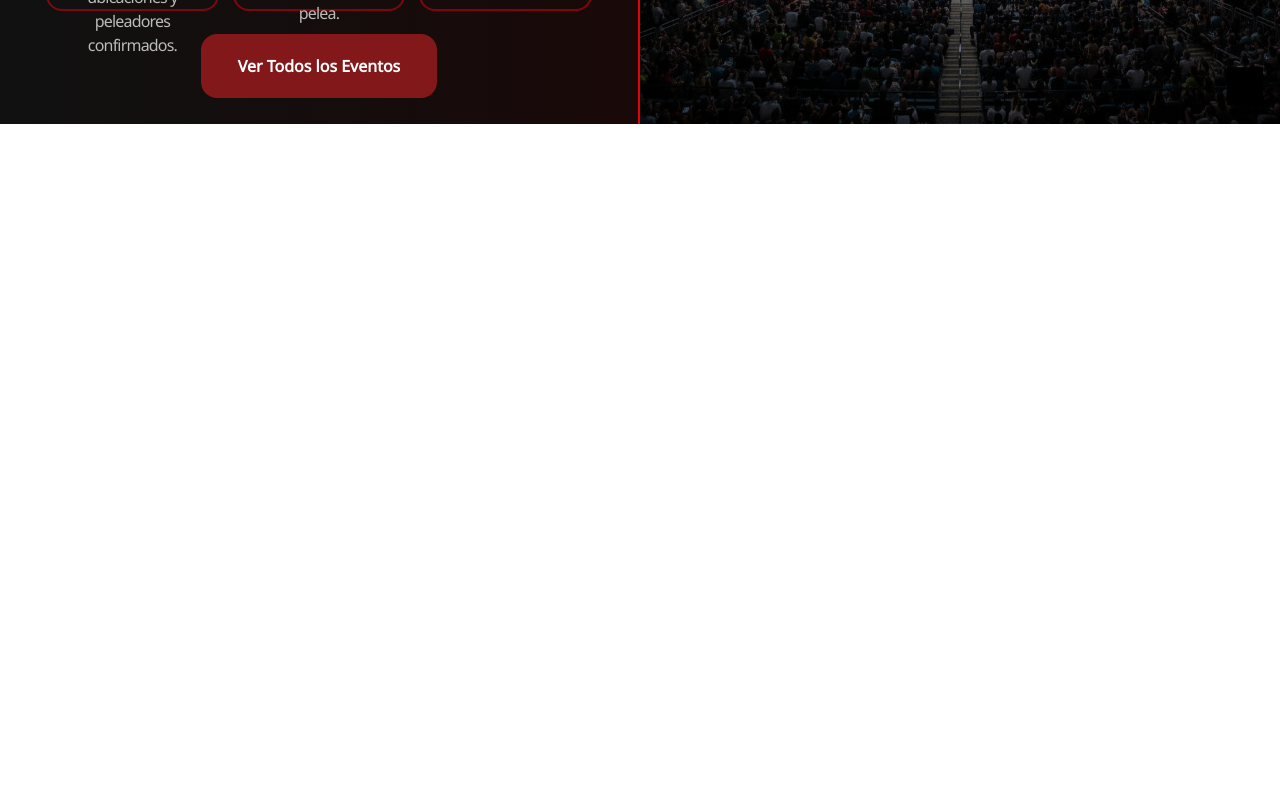
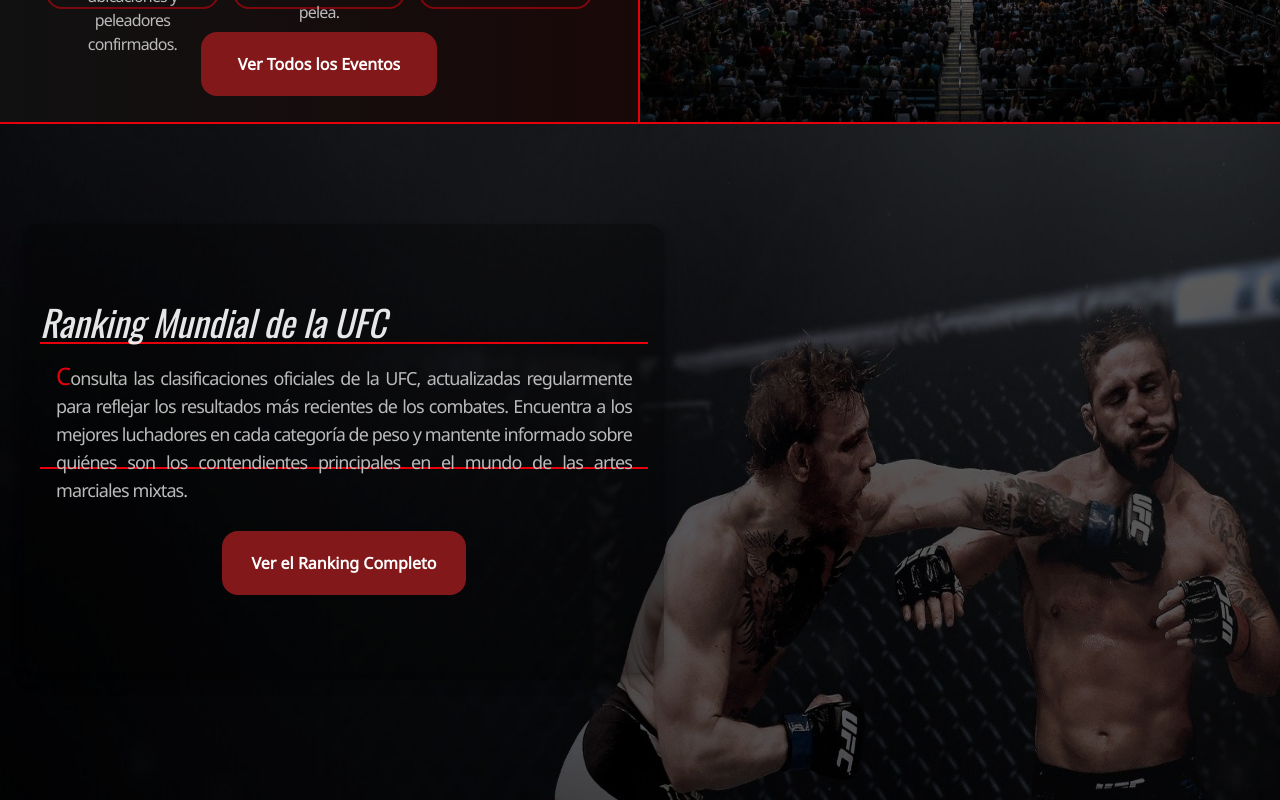
Before and after one commit to JoseS-Dev/The_Octagon_Data_frontend, a React (Vite) app in the folder client/: page / in a window 1280 px wide. Shown: the part 2800-3600 px from the top of the page. Before the commit the page ends 2924 px from the top, so only its background shows below. Built offline with nearby package versions, Linux system fonts and the light colour scheme.

Commit message:
feat: :art: Agregado las sección de ranking

```diff
--- a/client/src/Components/Landing/Events.tsx
+++ b/client/src/Components/Landing/Events.tsx
@@ -2,7 +2,7 @@ import { titlesLanding, cardsEvents, paragraphsLanding } from "../../Ui/Ui"
 import { Link } from "react-router-dom"
 export function Events(){
     return (
-        <section id="Events" className="w-full min-h-175 flex">
+        <section id="Events" className="w-full min-h-175 flex border-b-2 border-red-600">
             <article className="w-1/2 h-full flex flex-col p-6 items-center gap-2.5 border-r-2
             border-red-600">
                 <div className="w-full h-3/10 flex flex-col items-center border-b-2 border-red-600">
--- /dev/null
+++ b/client/src/Components/Landing/Ranking.tsx
@@ -0,0 +1,35 @@
+import { Link } from "react-router-dom"
+import { titlesLanding, paragraphsLanding } from "../../Ui/Ui"
+export function Ranking(){
+    return (
+        <section id="Ranking" className="w-full min-h-225 flex flex-col border-b-2
+        border-red-600">
+            <article className="w-full h-full">
+                <figure className="w-full h-full flex items-center justify-center bg-black
+                relative">
+                    <img alt="Ranking Image" src="../../public/Ranking.jpg" className="w-full
+                    h-full opacity-35"/>
+                    <div className="z-10 absolute w-1/2 h-1/2 left-6 top-25 shadow-lg/30 shadow-black
+                    p-4 flex flex-col items-center justify-evenly bg-black/30 rounded-2xl">
+                        <div className="w-full h-2/5 flex flex-col items-center border-b-2
+                        border-red-600">
+                            <h2 className="text-4xl w-full italic text-white/90 border-b-2
+                            border-red-600">
+                                {titlesLanding.ranking}
+                            </h2>
+                            <p className="first-letter:text-2xl first-letter:text-red-600
+                            text-lg text-justify tracking-tighter p-4">
+                                {paragraphsLanding.ranking.first}
+                            </p>
+                        </div>
+                        <Link to={'/Ranking'} className="bg-red-900 w-2/5 h-16 flex items-center
+                        justify-center text-white font-semibold rounded-2xl hover:bg-red-700
+                        hover:scale-105 active:scale-95 transition-all duration-200">
+                            Ver el Ranking Completo
+                        </Link>
+                    </div>
+                </figure>
+            </article>
+        </section>
+    )
+}
--- a/client/src/Pages/Landing.tsx
+++ b/client/src/Pages/Landing.tsx
@@ -3,6 +3,7 @@ import { Banner } from "../Components/Landing/Banner"
 import { About } from "../Components/Landing/About"
 import { Fighters } from "../Components/Landing/Fighters"
 import { Events } from "../Components/Landing/Events"
+import { Ranking } from "../Components/Landing/Ranking"
 export function Landing() {
     return (
         <div className="w-full h-screen flex flex-col items-center">
@@ -11,6 +12,7 @@ export function Landing() {
             <About/>
             <Fighters/>
             <Events/>
+            <Ranking/>
         </div>
     )
 }
--- a/client/src/Ui/Ui.tsx
+++ b/client/src/Ui/Ui.tsx
@@ -18,7 +18,8 @@ export const titlesLanding = {
         why: '¿Por qué Octagon Data?'
     },
     fighters: '¿Que información se puede encontrar sobre los peleadores?',
-    events: '¿Qué eventos se pueden encontrar en nuestra plataforma?'
+    events: '¿Qué eventos se pueden encontrar en nuestra plataforma?',
+    ranking: 'Ranking Mundial de la UFC',
 
 }
 // Cartas de la seccion de peleadores
@@ -99,5 +100,12 @@ export const paragraphsLanding = {
         con detalles como la fecha, ubicación, peleadores participantes y resultados.
         Además, ofrecemos información sobre eventos especiales, como peleas de campeonato
         y eventos destacados.`
+    },
+    ranking: {
+        first: `Consulta las clasificaciones oficiales de la UFC, actualizadas
+        regularmente para reflejar los resultados más recientes de los combates.
+        Encuentra a los mejores luchadores en cada categoría de peso y mantente
+        informado sobre quiénes son los contendientes principales en el mundo
+        de las artes marciales mixtas.`
     }
 }
```
Also changed, not shown: client/public/Ranking.jpg (added), client/public/Ranking.webp (added).
